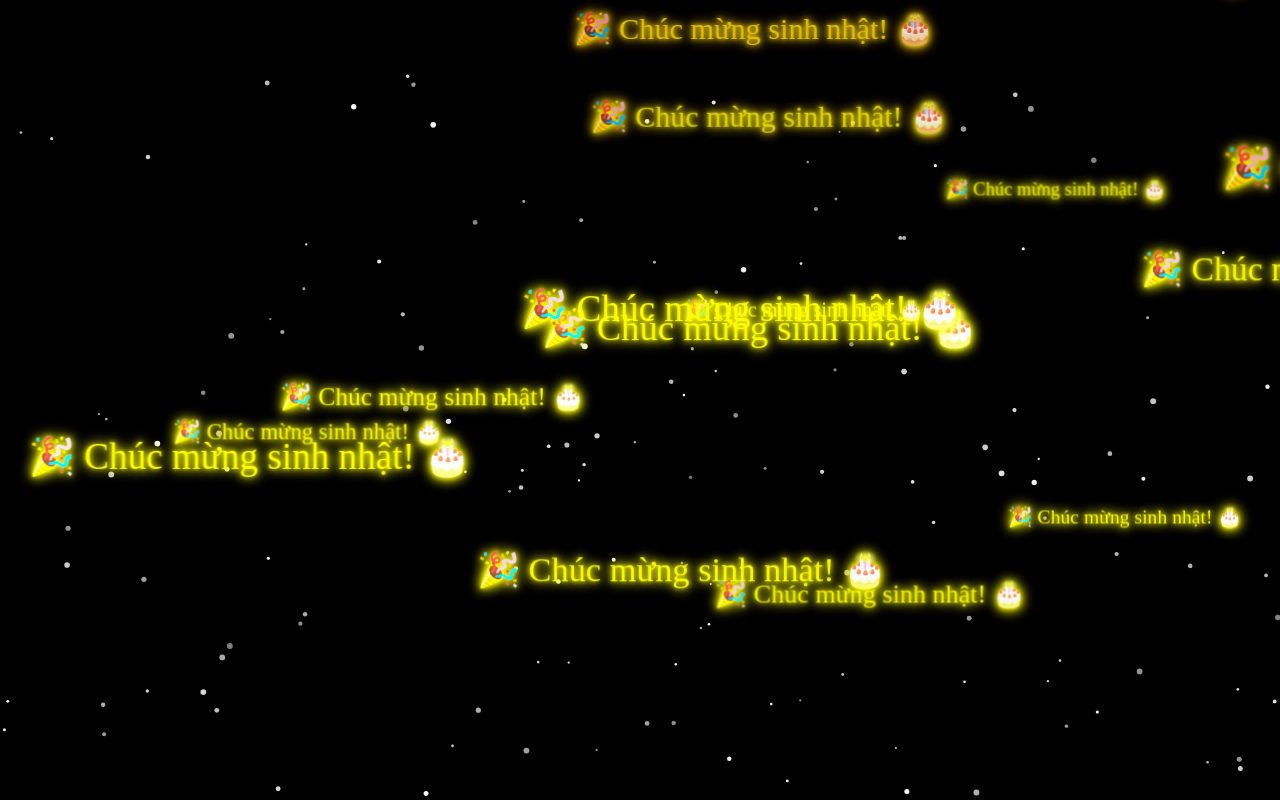
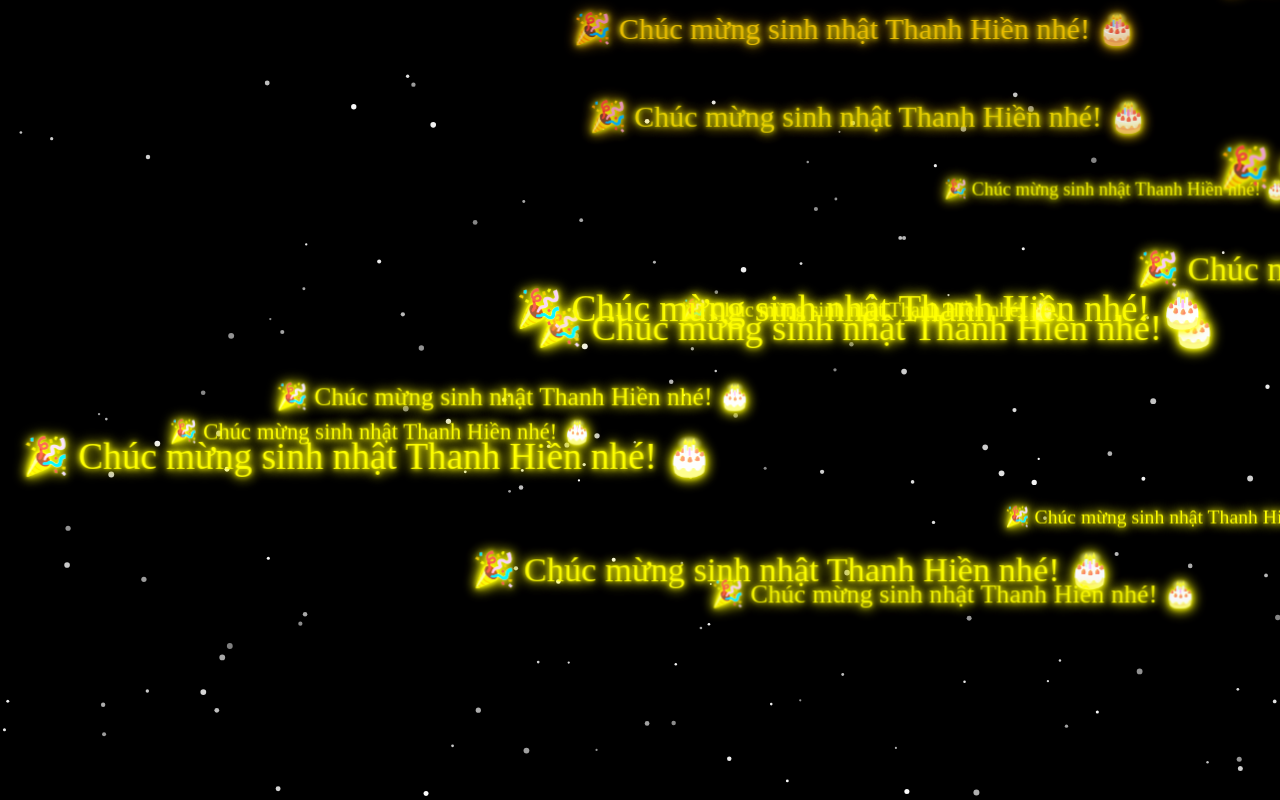
Before and after one commit to TaiPhamqwe/sinhnhatt, a plain HTML site: page index.html in a window 1280 px wide. Drawn offline with Linux system fonts and the light colour scheme.

Commit message:
Update index.html

```diff
--- a/index.html
+++ b/index.html
@@ -106,7 +106,7 @@
     function createText() {
       const text = document.createElement("div");
       text.className = "text";
-      text.textContent = "🎉 Chúc mừng sinh nhật! 🎂";
+      text.textContent = "🎉 Chúc mừng sinh nhật Thanh Hiền nhé! 🎂";
       text.style.left = Math.random() * 100 + "vw";
       text.style.animationDuration = (4 + Math.random() * 4) + "s";
       text.style.fontSize = (16 + Math.random() * 24) + "px";
```
